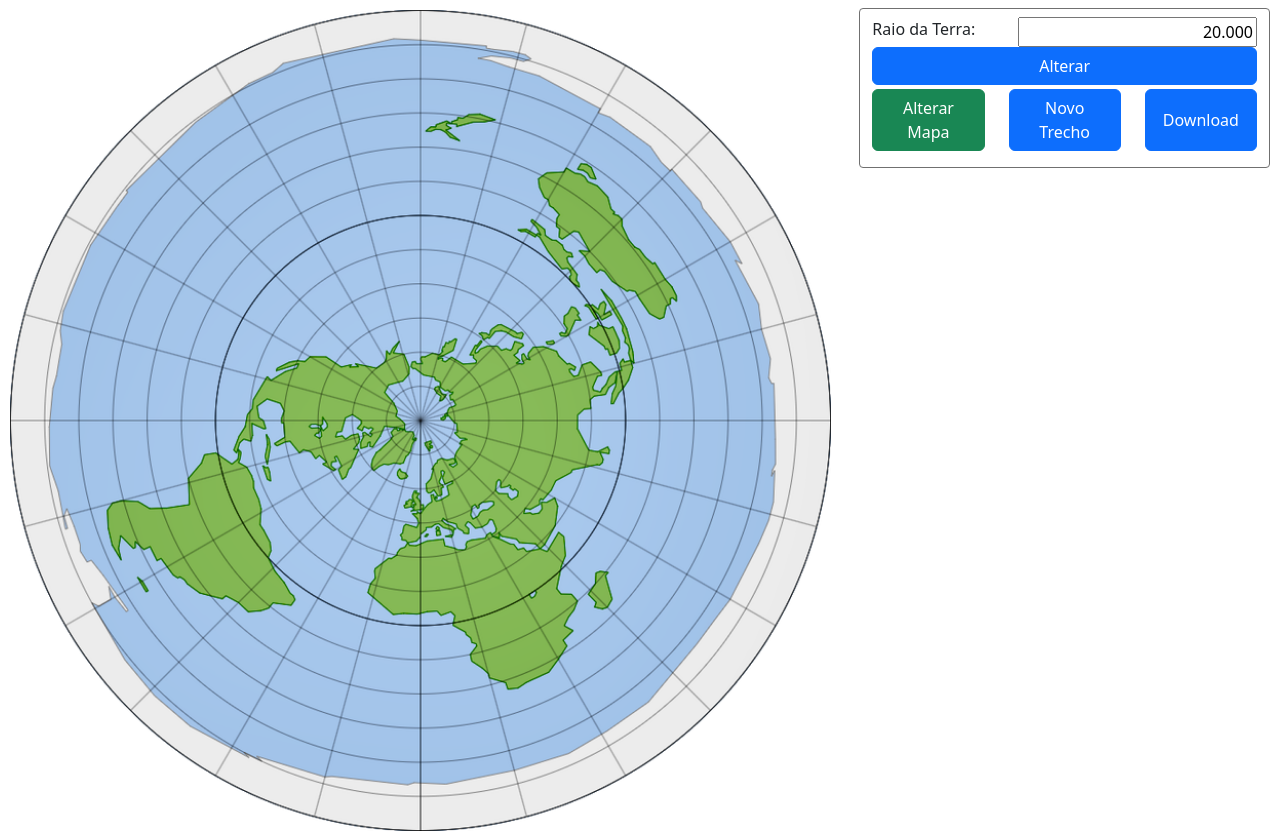
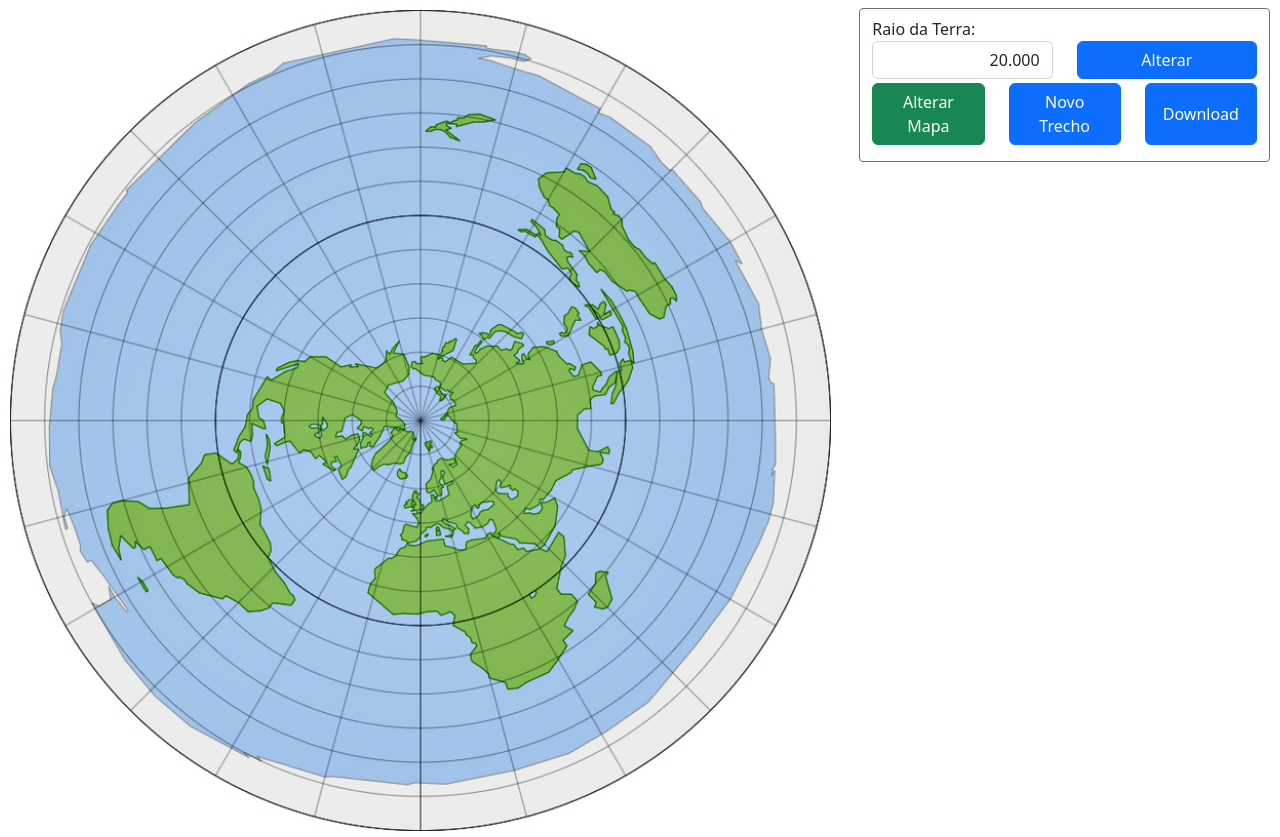
Before and after one commit to chicojnr/mapapranio, a plain HTML site: page index.html in a window 1280 px wide. Drawn offline with nearby package versions, Linux system fonts and the light colour scheme.

Commit message:
layout adjustments

```diff
--- a/index.html
+++ b/index.html
@@ -42,14 +42,14 @@
 
             <div class="container pt-2" style="border: 1px solid rgb(112, 112, 112); border-radius: 4px;">
                 <div class="row">
+
                     <div class="col d-grid">
-                        Raio da Terra:
-                    </div>
-                    <div class="col d-grid">
-                        <input type="text" value="20000" id="ttb-earthRad" onkeyup="formatarNumero()">
+                        <label for="">Raio da Terra:</label>
+                        <input type="text" value="20000" id="ttb-earthRad" class="form-control" onkeyup="formatarNumero()">
 
                     </div>
                     <div class="col d-grid">
+                        <label for="">&nbsp;</label>
                         <button onclick="changeRadius()" class="btn btn-primary">Alterar</button>
 
                     </div>
```
